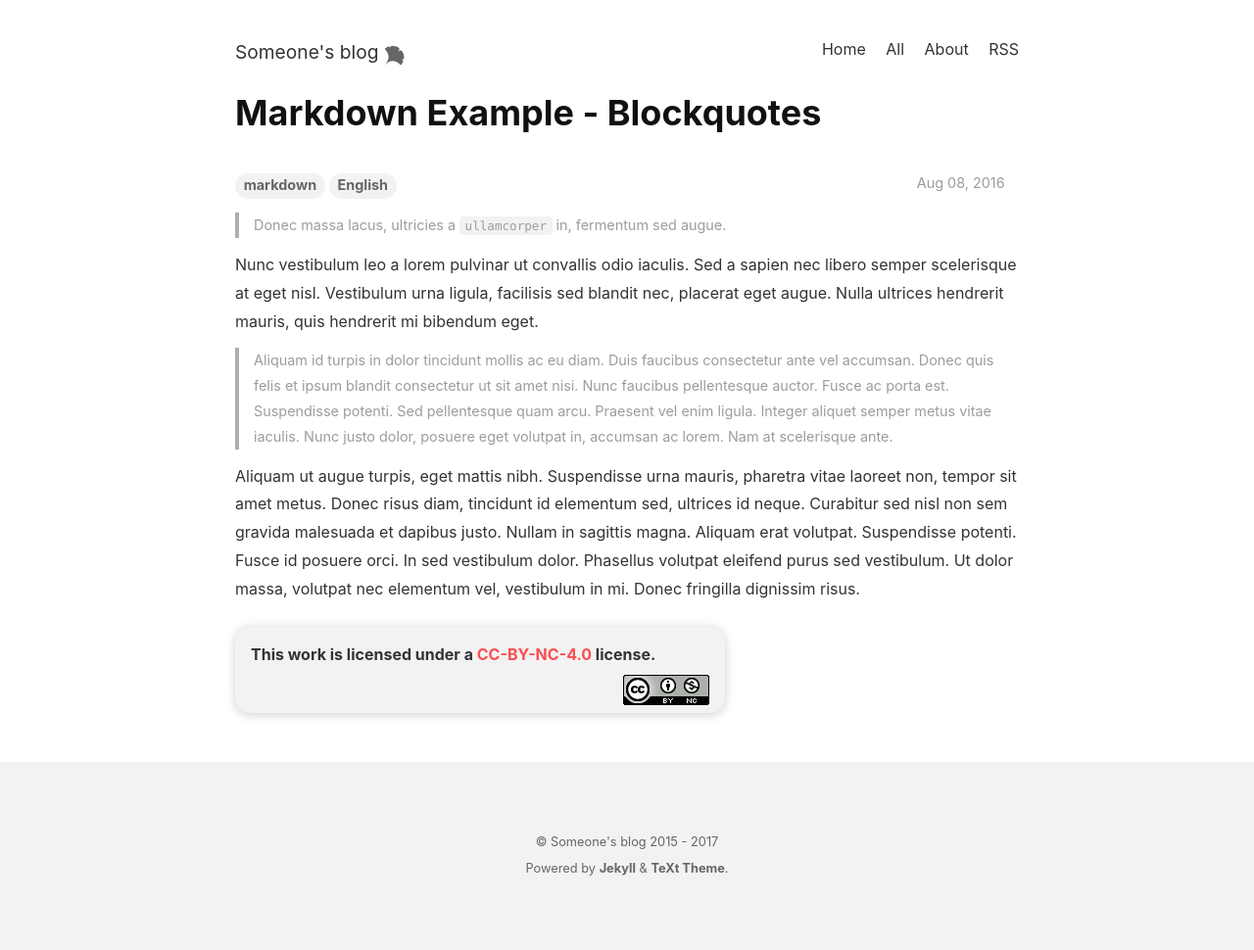
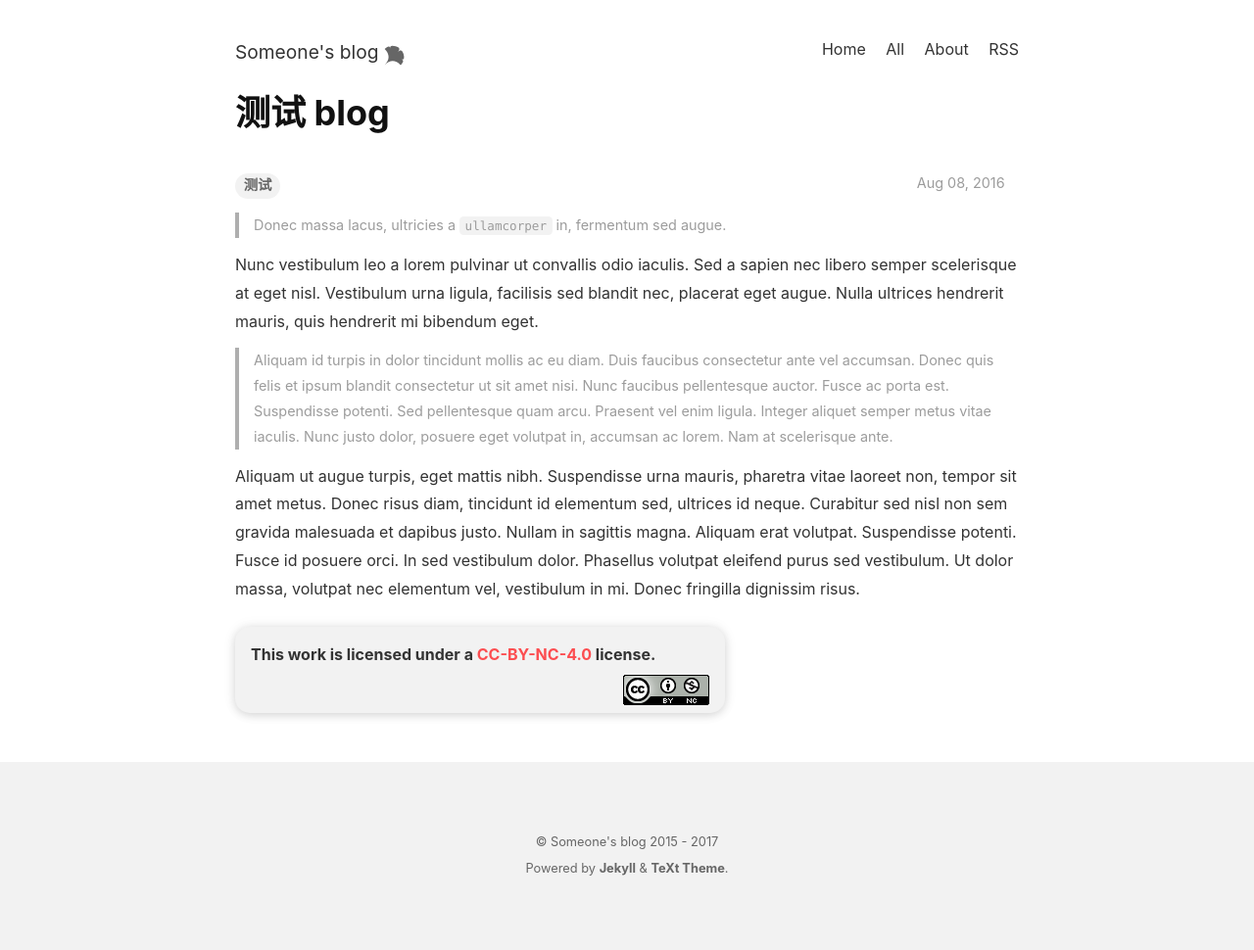
Before and after one commit to jxxfzgy/jxxfzgy.github.io, a Jekyll site: the page built from _posts/2016-08-08-blockquotes.md, in a window 1280 px wide. Shown: the whole page at 98% size. Built offline with Jekyll 4.4.1, drawn with Linux system fonts in a browser that asks for light colours; nearby versions of some CDN libraries.

Commit message:
Update 2016-08-08-blockquotes.md

```diff
--- a/_posts/2016-08-08-blockquotes.md
+++ b/_posts/2016-08-08-blockquotes.md
@@ -1,8 +1,8 @@
 ---
 layout: post
-title: Markdown Example - Blockquotes
-key: 20160808
-tags: markdown English
+title: 测试 blog
+key: 20171128
+tags: 测试
 ---
 
 > Donec massa lacus, ultricies a `ullamcorper` in, fermentum sed augue.
```
